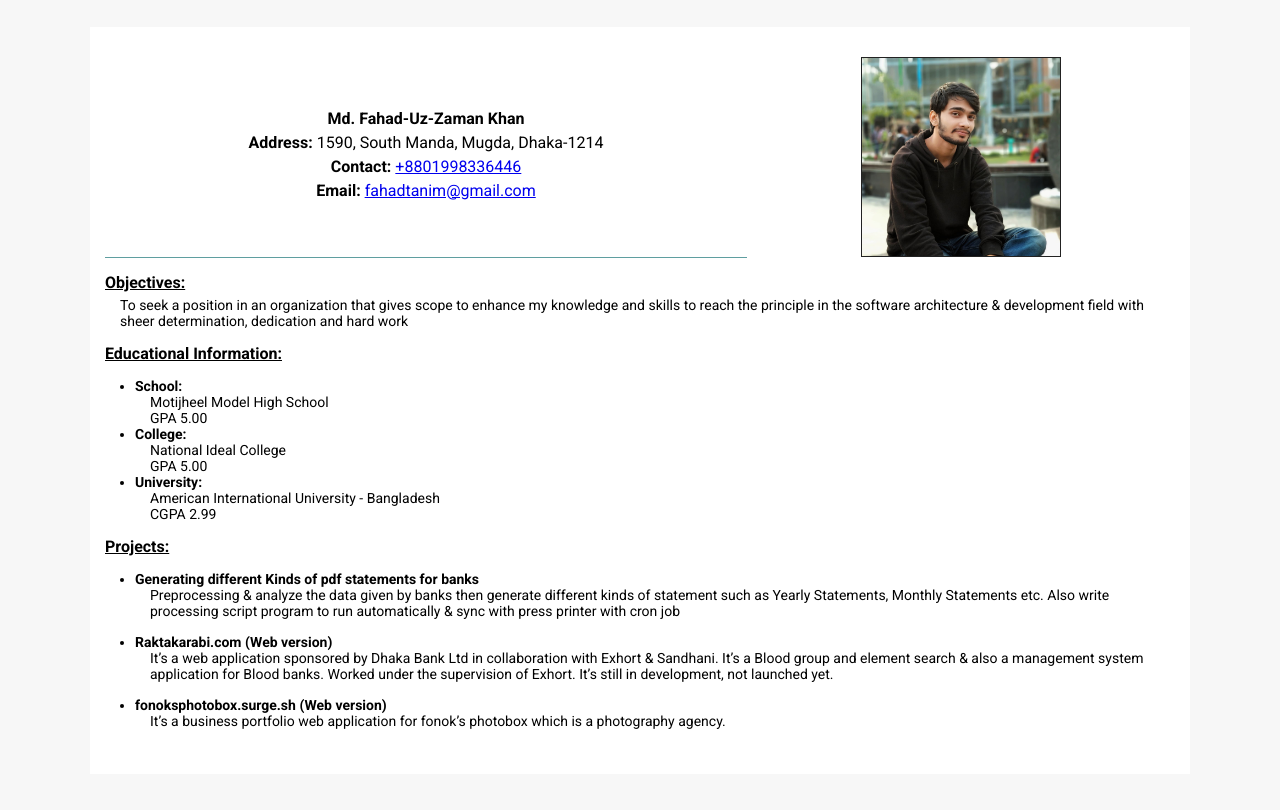
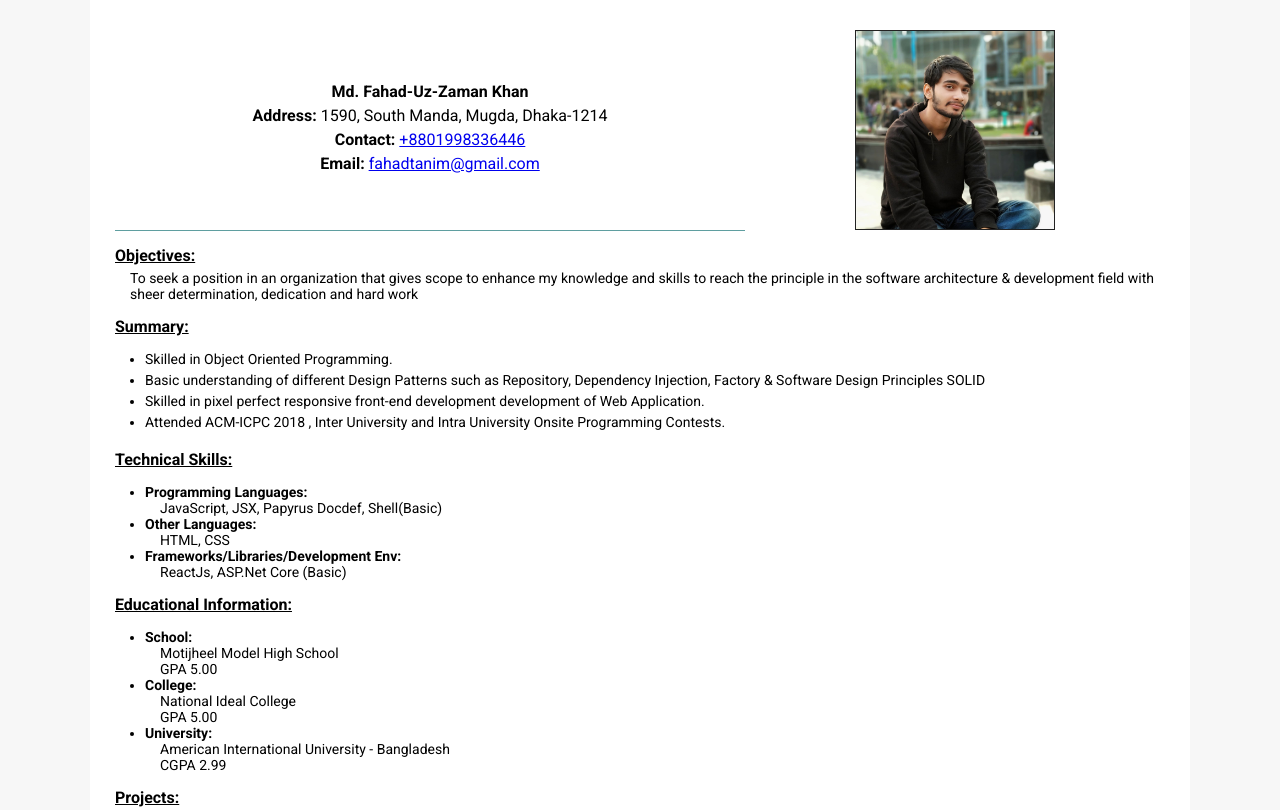
Before and after one commit to fahadtanim/Dsi-training-project-1, a plain HTML site: page index.html in a window 1280 px wide. Shown: the top 810 px of the page. Drawn offline with Linux system fonts and the light colour scheme.

Commit message:
summary content technical skills add

```diff
--- a/index.html
+++ b/index.html
@@ -47,6 +47,43 @@
             <p>To seek a position in an organization that gives scope to enhance my knowledge and skills to
                 reach the principle in the software architecture & development field with sheer
                 determination, dedication and hard work</p>
+        </section>
+        <section class="summaries">
+            <h4 class="section-headers" id="summary-header">Summary:</h4>
+            <ul id="summary-content">
+                <li>
+                    Skilled in Object Oriented Programming.
+                </li>
+                <li>
+                    Basic understanding of different Design Patterns such as Repository, Dependency
+                    Injection, Factory & Software Design Principles SOLID
+                </li>
+                <li>
+                    Skilled in pixel perfect responsive front-end development development of Web
+                    Application.
+                </li>
+                <li>
+                    Attended ACM-ICPC 2018 , Inter University and Intra University Onsite Programming
+                    Contests.
+                </li>
+            </ul>
+        </section>
+        <section class="technical-skills">
+            <h4 class="section-headers" id="technical-skills-header">Technical Skills:</h4>
+            <ul id="technical-skills-content">
+                <li>
+                    <b>Programming Languages:</b>
+                    <p>JavaScript, JSX, Papyrus Docdef, Shell(Basic)</p>
+                </li>
+                <li>
+                    <b>Other Languages:</b>
+                    <p>HTML, CSS</p>
+                </li>
+                <li>
+                    <b>Frameworks/Libraries/Development Env:</b>
+                    <p>ReactJs, ASP.Net Core (Basic)</p>
+                </li>
+            </ul>
         </section>
         <section class="academic-history">
             <h4 class="section-headers" id="academic-history-header">Educational Information:</h4>
--- a/styles/styles.css
+++ b/styles/styles.css
@@ -20,8 +20,8 @@ body {
   margin-right: auto;
   margin-top: 0px;
   margin-bottom: 0px;
-  padding-left: 15px;
-  padding-right: 15px;
+  padding-left: 25px;
+  padding-right: 25px;
   background-color: #fff;
   padding-top: 30px;
   padding-bottom: 30px;
@@ -104,6 +104,46 @@ body {
   padding-left: 15px;
   padding-top: 5px;
 }
+
+/*Summary */
+
+.summaries {
+  display: flex;
+  flex-wrap: wrap;
+  padding-bottom: 15px;
+  flex-direction: row;
+}
+#summary-content {
+  width: 100%;
+  padding-left: 30px;
+  padding-top: 15px;
+  font-size: 14px;
+}
+
+#summary-content > li {
+  padding-bottom: 5px;
+}
+
+/*Technical Skills */
+
+.technical-skills {
+  display: flex;
+  flex-wrap: wrap;
+  padding-bottom: 15px;
+  flex-direction: row;
+}
+
+#technical-skills-content {
+  width: 100%;
+  padding-left: 30px;
+  padding-top: 15px;
+  font-size: 14px;
+}
+
+#technical-skills-content > li > p {
+  padding-left: 15px;
+}
+
 /*Academic History */
 
 .academic-history {
@@ -145,6 +185,10 @@ body {
   * {
     font-size: 12px;
   }
+  .container {
+    padding-left: 10px;
+    padding-right: 10px;
+  }
   .header {
     padding-top: 50;
   }
```
